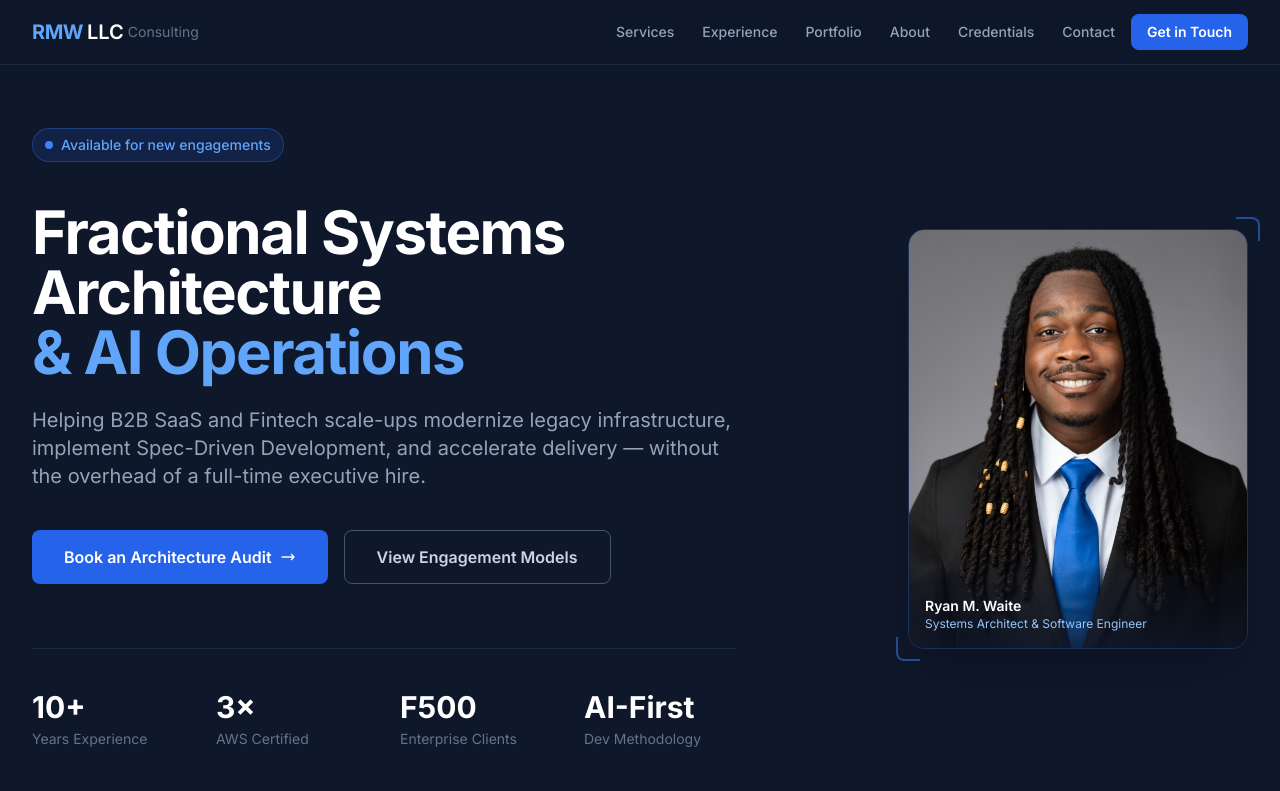
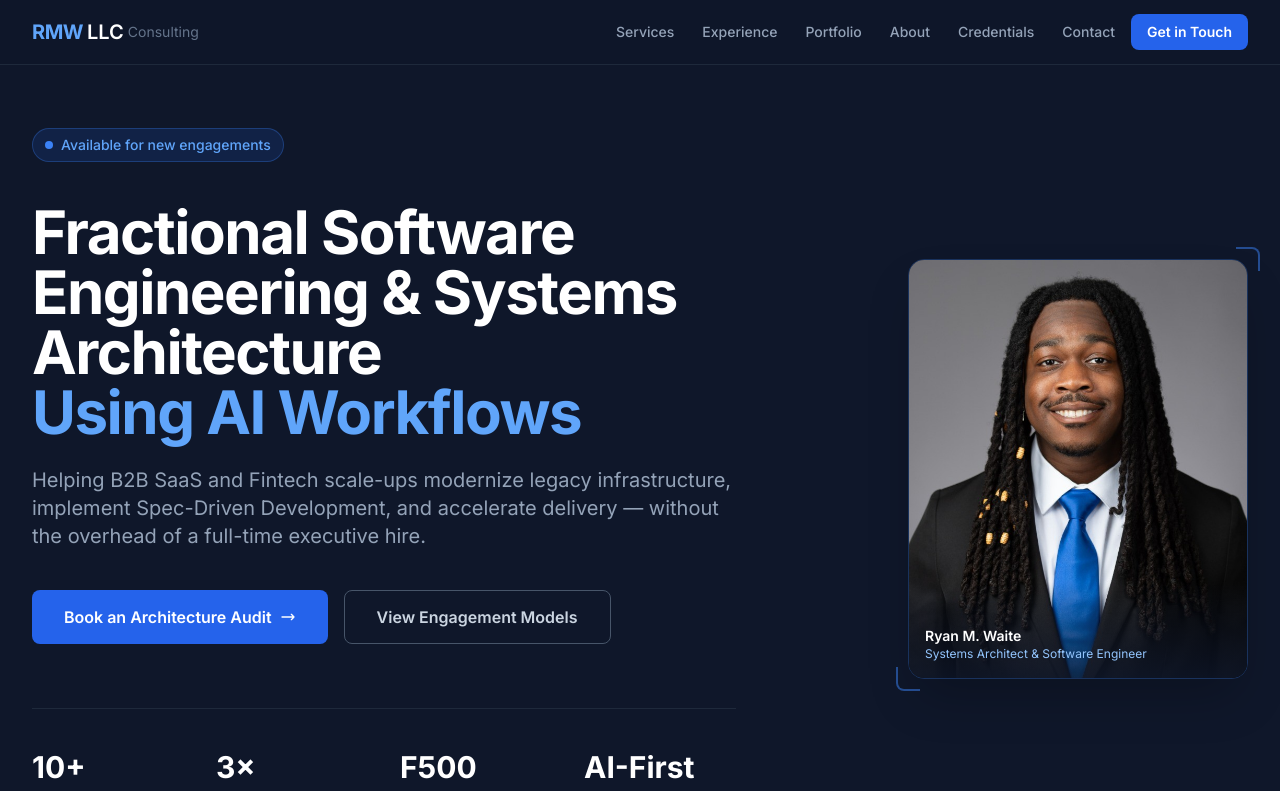
Before and after one commit to ryanwaite28/rmwllc-consulting, a Next.js app: page / in a window 1280 px wide. Shown: the top 791 px of the page. Built offline with nearby package versions, Linux system fonts and the light colour scheme.

Commit message:
updated hero

```diff
--- a/src/components/Hero.tsx
+++ b/src/components/Hero.tsx
@@ -21,9 +21,9 @@ export default function Hero() {
 
             {/* Headline */}
             <h1 className="text-4xl sm:text-5xl lg:text-5xl xl:text-6xl font-bold text-white leading-[1.1] tracking-tight mb-6">
-              Fractional Systems Architecture
+              Fractional Software Engineering & Systems Architecture
               <br />
-              <span className="text-blue-400">&amp; AI Operations</span>
+              <span className="text-blue-400">Using AI Workflows</span>
             </h1>
 
             <p className="text-lg sm:text-xl text-slate-400 mb-10 leading-relaxed">
```
